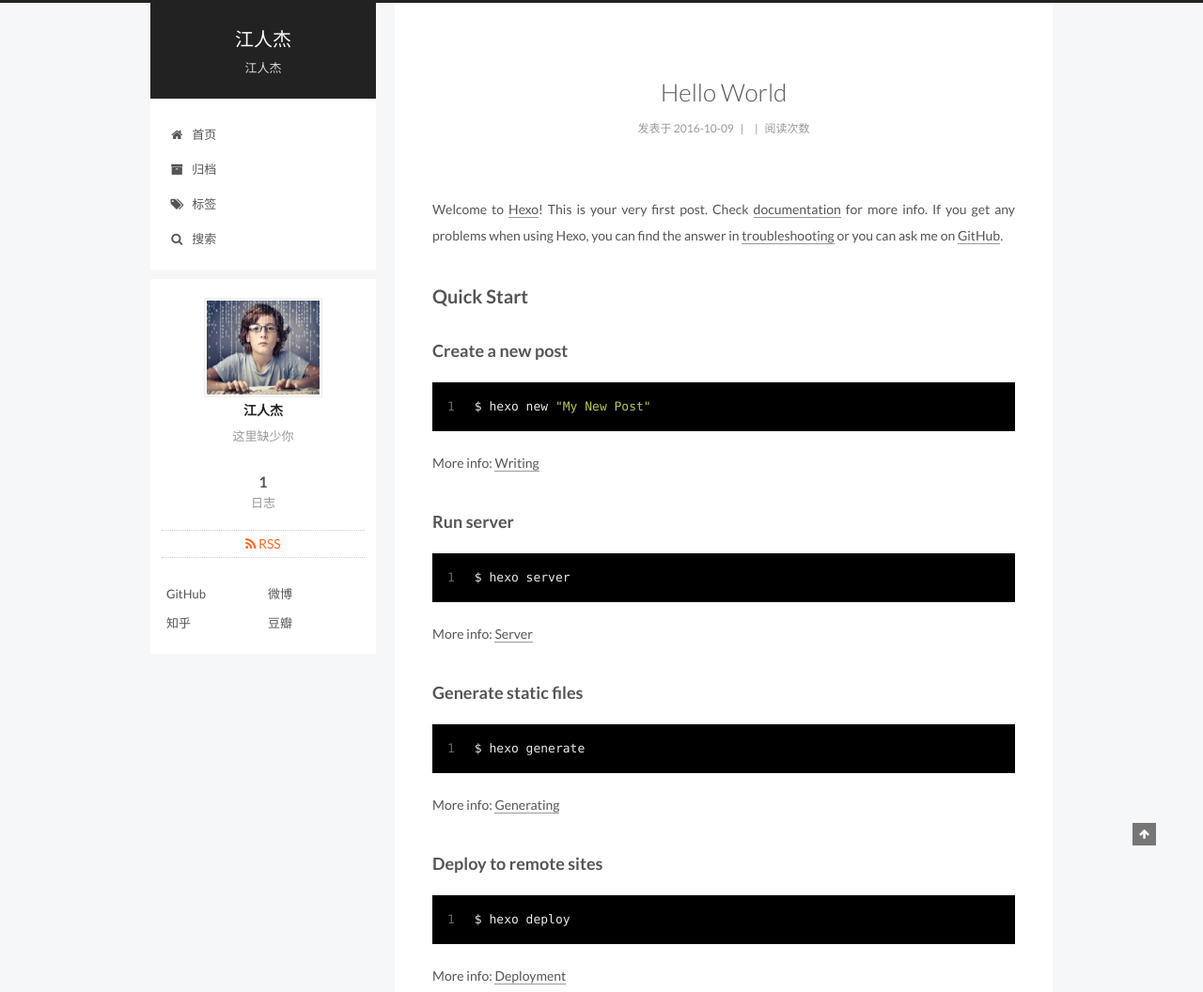
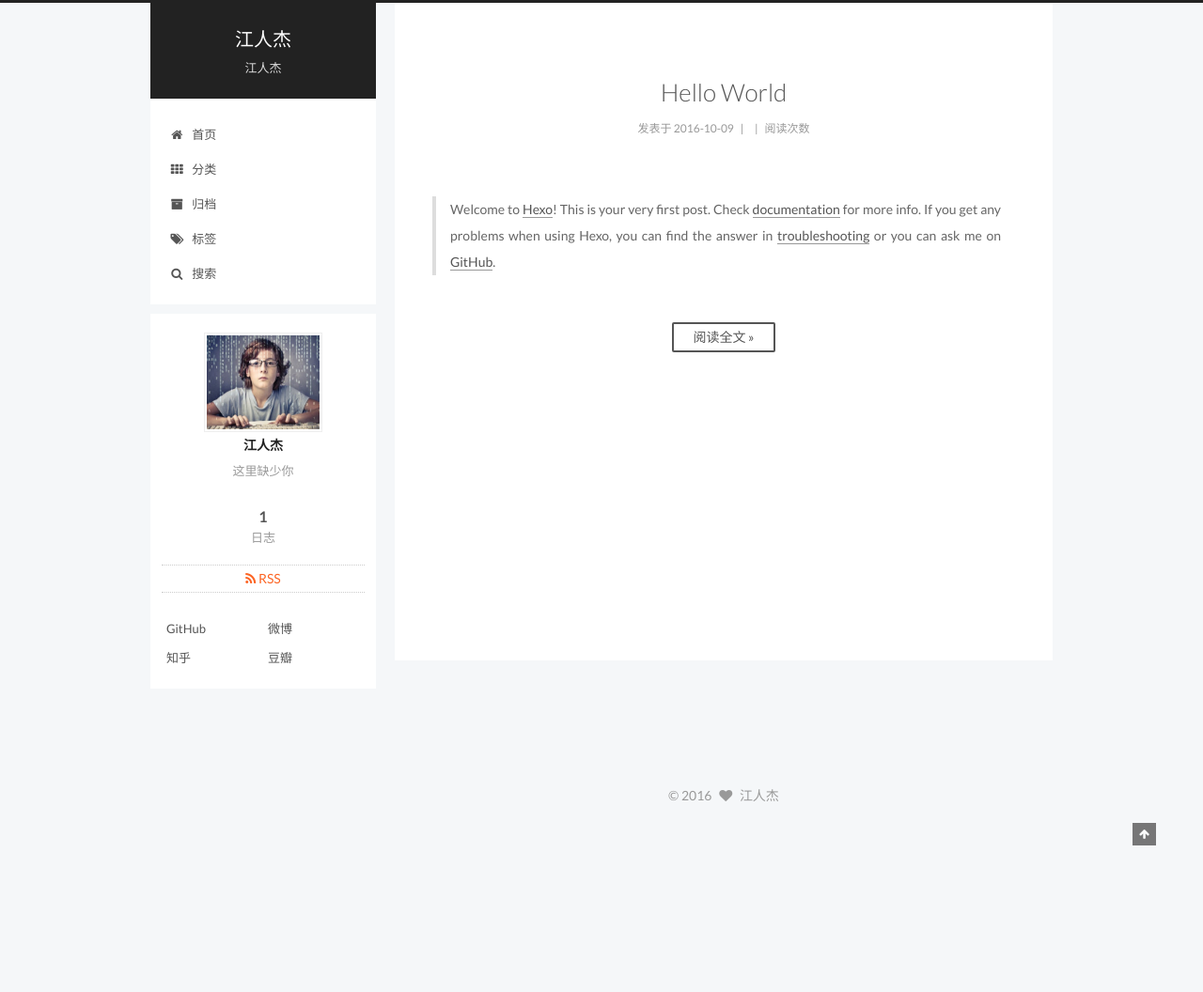
Before and after one commit to Renjie1997/Renjie1997.github.io, a plain HTML site: page index.html in a window 1280 px wide. Shown: the top 1056 px of the page at 94% size. After the commit the page ends 883 px from the top, so only its background shows below. Drawn offline with nearby package versions, Linux system fonts and the light colour scheme; some packages are replaced by stand-ins of ours; a script that the page names is missing.

Commit message:
Site updated: 2016-10-13 18:23:00

```diff
--- a/css/main.css
+++ b/css/main.css
@@ -1558,7 +1558,7 @@ pre .javascript .function {
   width: 4px;
   height: 4px;
   border-radius: 50%;
-  background: #fff;
+  background: #d4601f;
 }
 .links-of-blogroll {
   font-size: 13px;
--- a/index.html
+++ b/index.html
@@ -68,7 +68,7 @@
 <link href="/css/main.css?v=5.0.2" rel="stylesheet" type="text/css" />
 
 
-  <meta name="keywords" content="Hexo, NexT" />
+  <meta name="keywords" content="江人杰，jiangrenjie.top,jiangrenjie " />
 
 
 
@@ -106,7 +106,7 @@
     fancybox: true,
     motion: true,
     duoshuo: {
-      userId: '0',
+      userId: '6340577494634071000',
       author: '博主'
     }
   };
@@ -189,6 +189,16 @@
               <i class="menu-item-icon fa fa-fw fa-home"></i> <br />
 
             首页
+          </a>
+        </li>
+
+
+        <li class="menu-item menu-item-categories">
+          <a href="/categories" rel="section">
+
+              <i class="menu-item-icon fa fa-fw fa-th"></i> <br />
+
+            分类
           </a>
         </li>
 
@@ -295,7 +305,7 @@
               <i class="fa fa-calendar-o"></i>
             </span>
             <span class="post-meta-item-text">发表于</span>
-            <time itemprop="dateCreated" datetime="2016-10-09T23:24:42+08:00" content="2016-10-09">
+            <time itemprop="dateCreated" datetime="2016-10-09T00:00:00+08:00" content="2016-10-09">
               2016-10-09
             </time>
           </span>
@@ -340,18 +350,14 @@
 
 
 
-
-            <p>Welcome to <a href="https://hexo.io/" target="_blank" rel="external">Hexo</a>! This is your very first post. Check <a href="https://hexo.io/docs/" target="_blank" rel="external">documentation</a> for more info. If you get any problems when using Hexo, you can find the answer in <a href="https://hexo.io/docs/troubleshooting.html" target="_blank" rel="external">troubleshooting</a> or you can ask me on <a href="https://github.com/hexojs/hexo/issues" target="_blank" rel="external">GitHub</a>.</p>
-<h2 id="Quick-Start"><a href="#Quick-Start" class="headerlink" title="Quick Start"></a>Quick Start</h2><h3 id="Create-a-new-post"><a href="#Create-a-new-post" class="headerlink" title="Create a new post"></a>Create a new post</h3><figure class="highlight bash"><table><tr><td class="gutter"><pre><div class="line">1</div></pre></td><td class="code"><pre><div class="line">$ hexo new <span class="string">"My New Post"</span></div></pre></td></tr></table></figure>
-<p>More info: <a href="https://hexo.io/docs/writing.html" target="_blank" rel="external">Writing</a></p>
-<h3 id="Run-server"><a href="#Run-server" class="headerlink" title="Run server"></a>Run server</h3><figure class="highlight bash"><table><tr><td class="gutter"><pre><div class="line">1</div></pre></td><td class="code"><pre><div class="line">$ hexo server</div></pre></td></tr></table></figure>
-<p>More info: <a href="https://hexo.io/docs/server.html" target="_blank" rel="external">Server</a></p>
-<h3 id="Generate-static-files"><a href="#Generate-static-files" class="headerlink" title="Generate static files"></a>Generate static files</h3><figure class="highlight bash"><table><tr><td class="gutter"><pre><div class="line">1</div></pre></td><td class="code"><pre><div class="line">$ hexo generate</div></pre></td></tr></table></figure>
-<p>More info: <a href="https://hexo.io/docs/generating.html" target="_blank" rel="external">Generating</a></p>
-<h3 id="Deploy-to-remote-sites"><a href="#Deploy-to-remote-sites" class="headerlink" title="Deploy to remote sites"></a>Deploy to remote sites</h3><figure class="highlight bash"><table><tr><td class="gutter"><pre><div class="line">1</div></pre></td><td class="code"><pre><div class="line">$ hexo deploy</div></pre></td></tr></table></figure>
-<p>More info: <a href="https://hexo.io/docs/deployment.html" target="_blank" rel="external">Deployment</a></p>
-
-
+          <blockquote>
+<p>Welcome to <a href="https://hexo.io/">Hexo</a>! This is your very first post. Check <a href="https://hexo.io/docs/">documentation</a> for more info. If you get any problems when using Hexo, you can find the answer in <a href="https://hexo.io/docs/troubleshooting.html">troubleshooting</a> or you can ask me on <a href="https://github.com/hexojs/hexo/issues">GitHub</a>.</p>
+</blockquote>
+          <div class="post-more-link text-center">
+            <a class="btn" href="/2016/10/09/hello-world/#more" rel="contents">
+              阅读全文 &raquo;
+            </a>
+          </div>
 
 
     </div>
```
Also changed, not shown: 2016/10/09/hello-world/index.html (+21 -11 lines), archives/2016/10/index.html (+13 -3 lines), archives/2016/index.html (+13 -3 lines), archives/index.html (+13 -3 lines), categories/index.html (+14 -2 lines).
